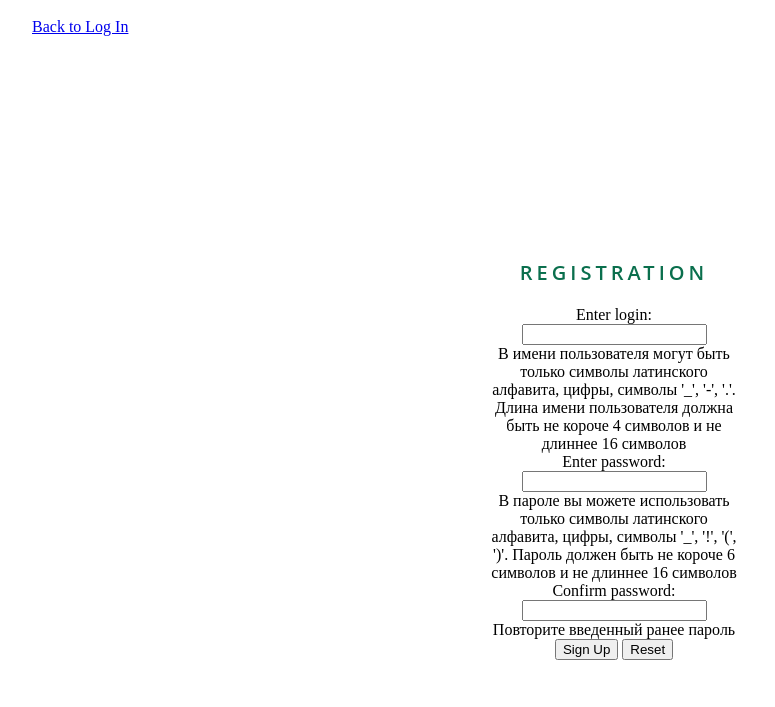
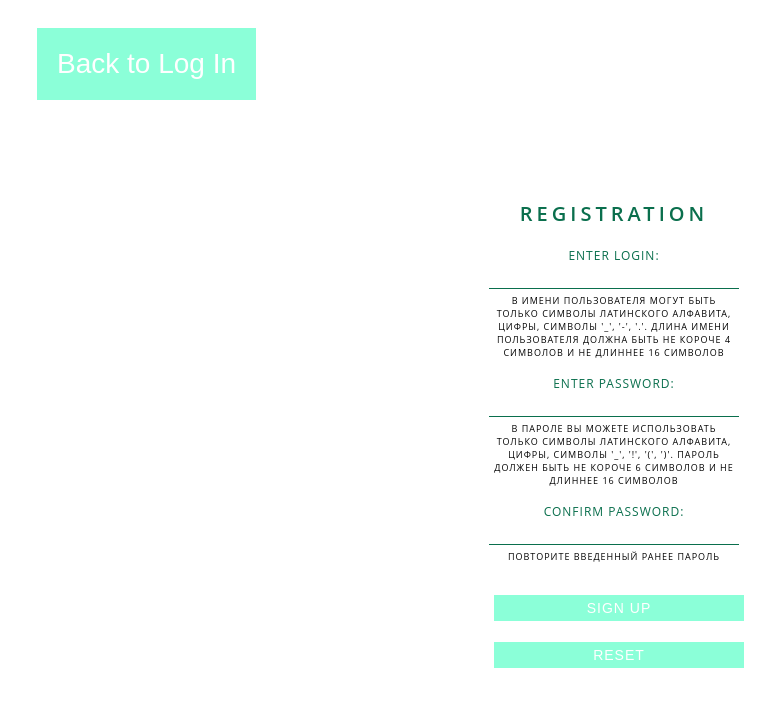
Before and after one commit to IvanForSecutity/Kursach, a PHP site: page /registration.php in a window 1280 px wide. Shown: the top 707 px of the page, without its empty margins (26-801 px from the left). Run offline with PHP 8.4, Linux system fonts and the light colour scheme; the visitor is signed in with stand-in values (Sample User, id 1).

Commit message:
[codedrop] registration style

```diff
--- a/krspace/registration.php
+++ b/krspace/registration.php
@@ -14,13 +14,14 @@ require_once('php_functions/functions.php');
     </head>
     <body>
         <div style="text-align: left; padding-left: 50px; padding-top: 10px;">
-            <a href="login.php">Back to Log In</a>
+            <button id="login_button" class="login_button_up" onclick="window.location.href='login.php'" ><span>Back to Log In</span></button>
+
         </div>
 
-        <div style="align-content: center; text-align: center; margin-top: 10em">
+        <div style="align-content: center; text-align: center; margin-top: 2em">
           <p class="form-title">
             registration</p>
-            <form action="" method="POST" id="frmRegistration">
+            <form class="login"  action="" method="POST" id="frmRegistration">
                 <div class="row">
                     <label for="login">Enter login:</label>
                     <input type="text" name="txtLogin" id="txtLogin" value="" />
@@ -41,10 +42,10 @@ require_once('php_functions/functions.php');
                 </div>
                 <div class="row">
                     <!-- Sending form data -->
-                    <input type="submit" name="btnSignUp" id="btnSignUp" value="Sign Up"/>
+                    <input type="submit" class="login_button" name="btnSignUp" id="btnSignUp" value="Sign Up"/>
 
                     <!-- Reset form fields to their original state -->
-                    <input type="reset" name="btnReset" id="btnReset" value="Reset" />
+                    <input type="reset" class="login_button" name="btnReset" id="btnReset" value="Reset" />
                 </div>
             </form>
         </div>
--- a/krspace/style/login_style.css
+++ b/krspace/style/login_style.css
@@ -96,8 +96,42 @@ form.login input[type="text"], form.login input[type="password"]
     color: #0a6f4d;
     outline: 0;
 }
-
+form.login label
+{
+    font-family: 'Open Sans' , sans-serif;
+    width: 100%;
+    font-size: 14px;
+    text-transform: uppercase;
+    font-weight: 500;
+    margin-top: 16px;
+    outline: 0;
+    cursor: pointer;
+    letter-spacing: 1px;
+}
+.instruction
+{
+  font-family: 'Open Sans' , sans-serif;
+  width: 100%;
+  font-size: 9px;
+  text-transform: uppercase;
+  font-weight: 500;
+  margin-bottom: 16px;
+  outline: 0;
+  cursor: pointer;
+  letter-spacing: 1px;
+}
 form.login input[type="submit"]
+{
+    width: 100%;
+    font-size: 14px;
+    text-transform: uppercase;
+    font-weight: 500;
+    margin-top: 16px;
+    outline: 0;
+    cursor: pointer;
+    letter-spacing: 1px;
+}
+form.login input[type="reset"]
 {
     width: 100%;
     font-size: 14px;
@@ -154,3 +188,45 @@ form.login a:hover
     z-index: 999;
     display: none;
 }
+
+.login_button_up {
+  display: inline-block;
+  background-color: #8bffd8;
+  border: none;
+  color: #FFFFFF;
+  text-align: center;
+  font-size: 28px;
+  padding: 20px;
+  width: auto;
+  transition: all 0.5s;
+  cursor: pointer;
+  margin-top: 10px;
+  margin-right: 5px;
+  margin-left: 5px;
+  margin-bottom: 5px;
+}
+
+.login_button_up span {
+  cursor: pointer;
+  display: inline-block;
+  position: relative;
+  transition: 0.5s;
+}
+
+.login_button_up span:after {
+  content: '\00bb';
+  position: absolute;
+  opacity: 0;
+  top: 0;
+  right: -20px;
+  transition: 0.5s;
+}
+
+.login_button_up:hover span {
+  padding-right: 25px;
+}
+
+.login_button_up:hover span:after {
+  opacity: 1;
+  right: 0;
+}
```
